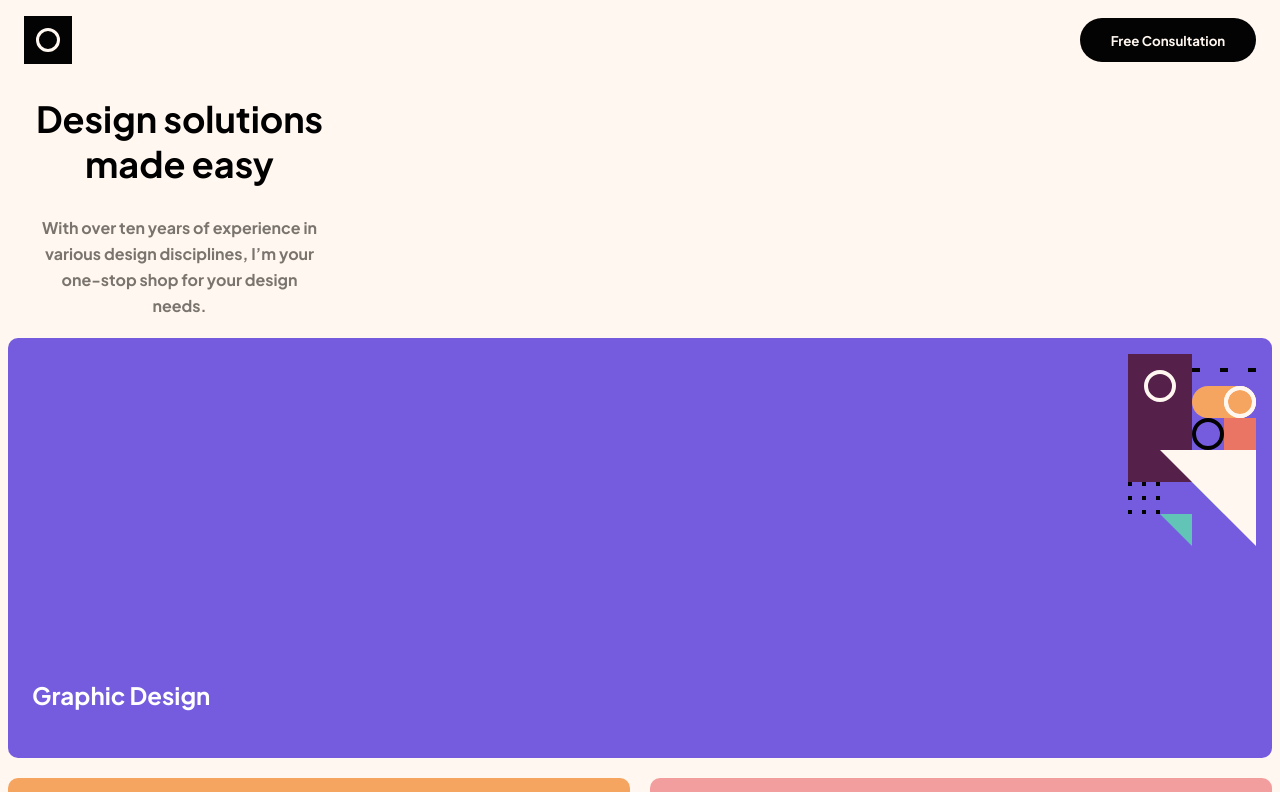
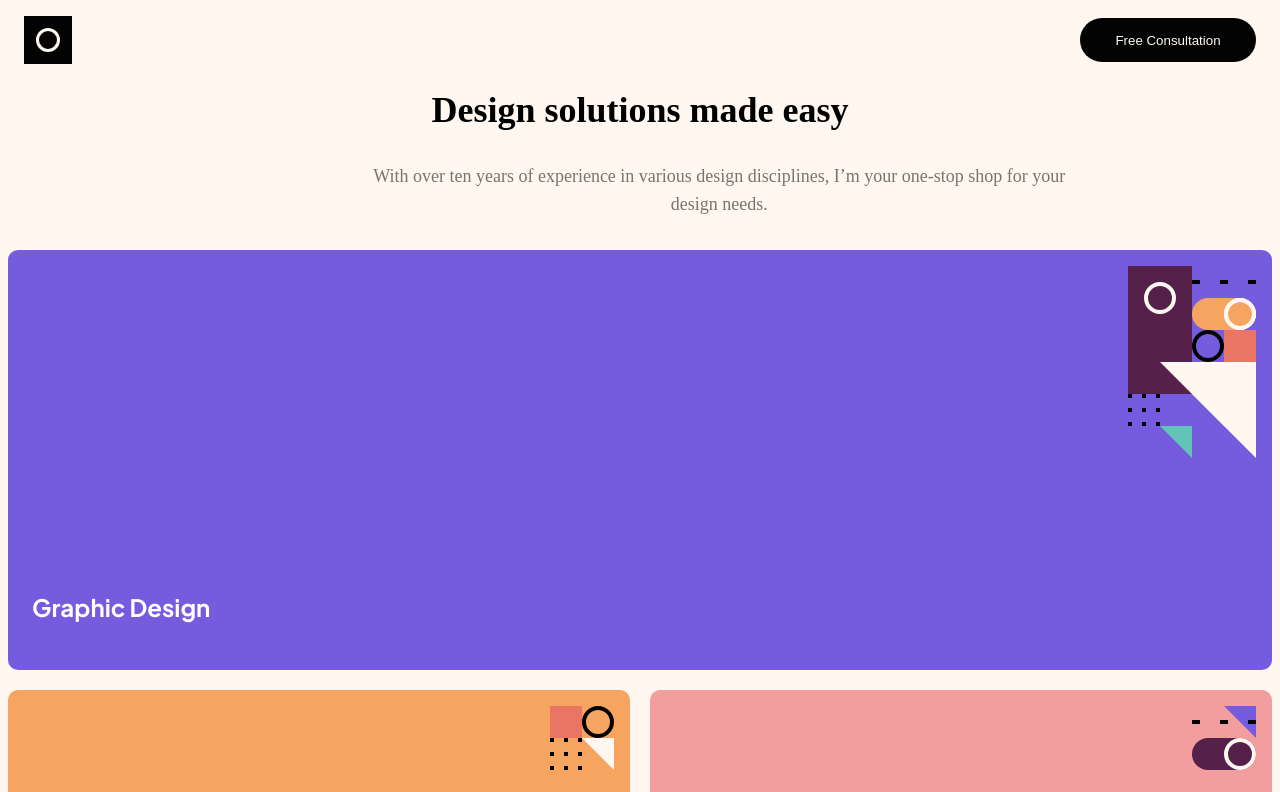
Before and after one commit to Nevaden/Free-Consultation, an Angular app in the folder Free-Consultation/: page / in a window 1280 px wide. Shown: the top 792 px of the page. Built offline with nearby package versions, Linux system fonts and the light colour scheme.

Commit message:
Moved font-family to app.component/removed from all other mentions. Added swiper.

```diff
--- a/Free-Consultation/src/app/header/header.component.css
+++ b/Free-Consultation/src/app/header/header.component.css
@@ -1,6 +1,4 @@
-* {
-    font-family: 'Plus Jakarta Sans', sans-serif;
-}
+
 
 
 .logo {
--- a/Free-Consultation/src/app/site-header-section/site-header-section.component.css
+++ b/Free-Consultation/src/app/site-header-section/site-header-section.component.css
@@ -1,5 +1,4 @@
 * {
-    font-family: 'Plus Jakarta Sans', sans-serif;
     box-sizing: border-box;
 }
 
@@ -15,12 +14,22 @@ p {
     font-weight: 500;
     font-size: 16px;
     line-height: 26px;
-    /* or 162% */
-
     text-align: center;
     color: #7A746E;
     margin: 29px;
 }
+@media screen and (min-width: 900px){
+    p {
+        width: 740px;
+        font-weight: 500;
+        font-size: 18px;
+        line-height: 28px;
+        color: #7A746E;
+        margin-left: 27%;
+    }
+}
+
+
 
 div {
     margin-top: 32px;
@@ -28,4 +37,20 @@ div {
     height: 210px;
     left: 16px;
     top: 96px;
+    text-align: center;
 }
+
+@media screen and (min-width: 900px){
+    div {
+        margin-top: 32px;
+        display: flex;
+        left: 344px;
+        top: 164px;
+        width: 752px;
+        height: 150px;
+        display: inline;
+        text-align: center;
+
+
+    }
+}
```
